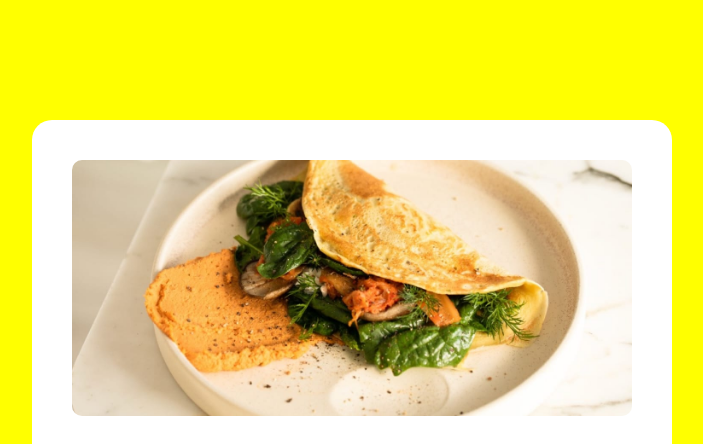
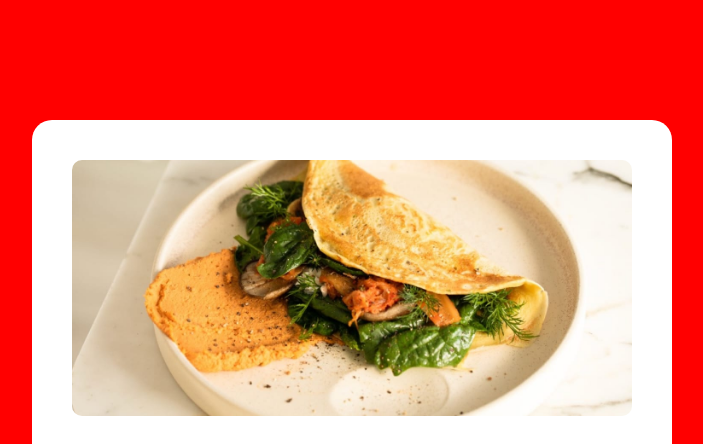
Before and after one commit to cala2313/git-test, a plain HTML site: page recipe-page-main/index.html in a window 1280 px wide. Shown: the top 444 px of the page, without its empty margins (288-991 px from the left). Drawn offline with Linux system fonts and the light colour scheme.

Commit message:
test branch 5

```diff
--- a/recipe-page-main/style.css
+++ b/recipe-page-main/style.css
@@ -8,7 +8,7 @@
     --white: hsl(0, 0%, 100%);
     --rose-white: hsl(330, 100%, 98%);
     --light-grey: hsl(30, 18%, 87%);
-    --bg-color: yellow;
+    --bg-color: red;
     --brown: #7F4537;
     --purple: #762D4A;
     --wenge-brown: hsl(30, 10%, 34%);
```
